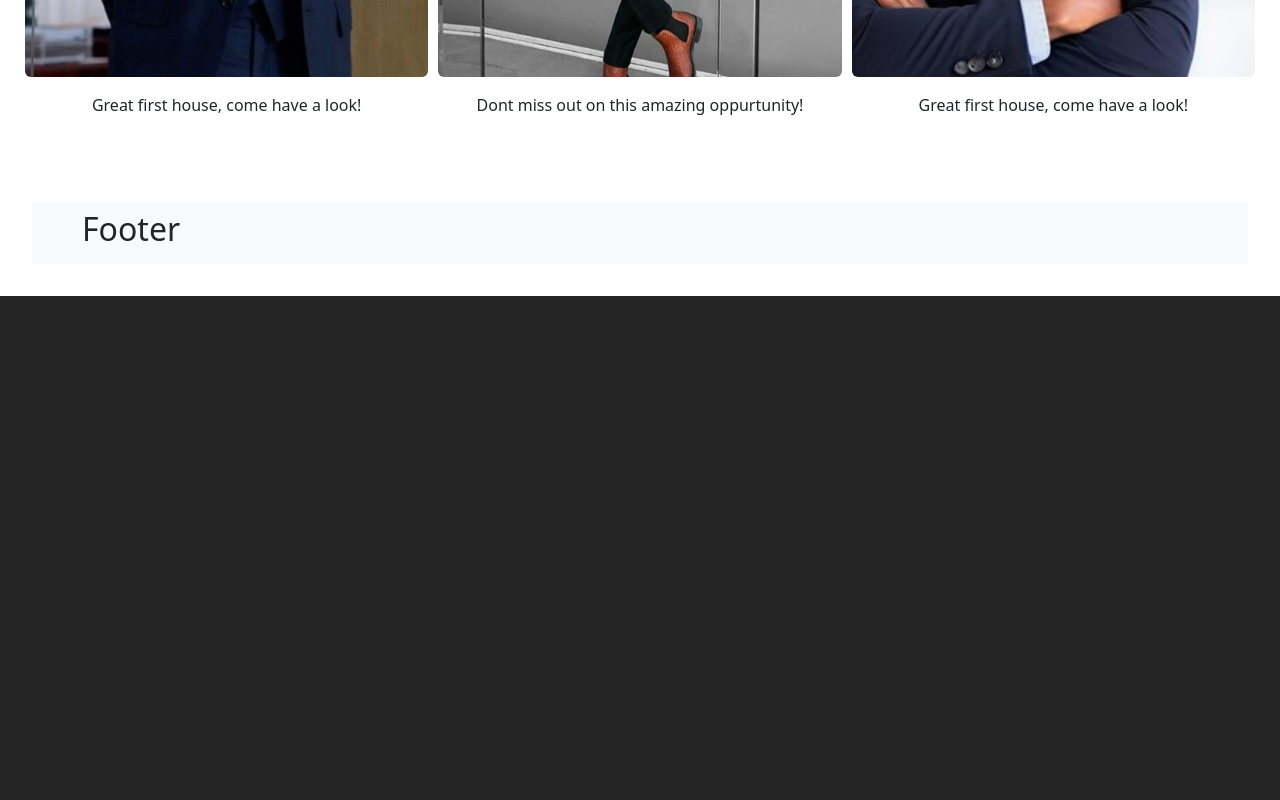
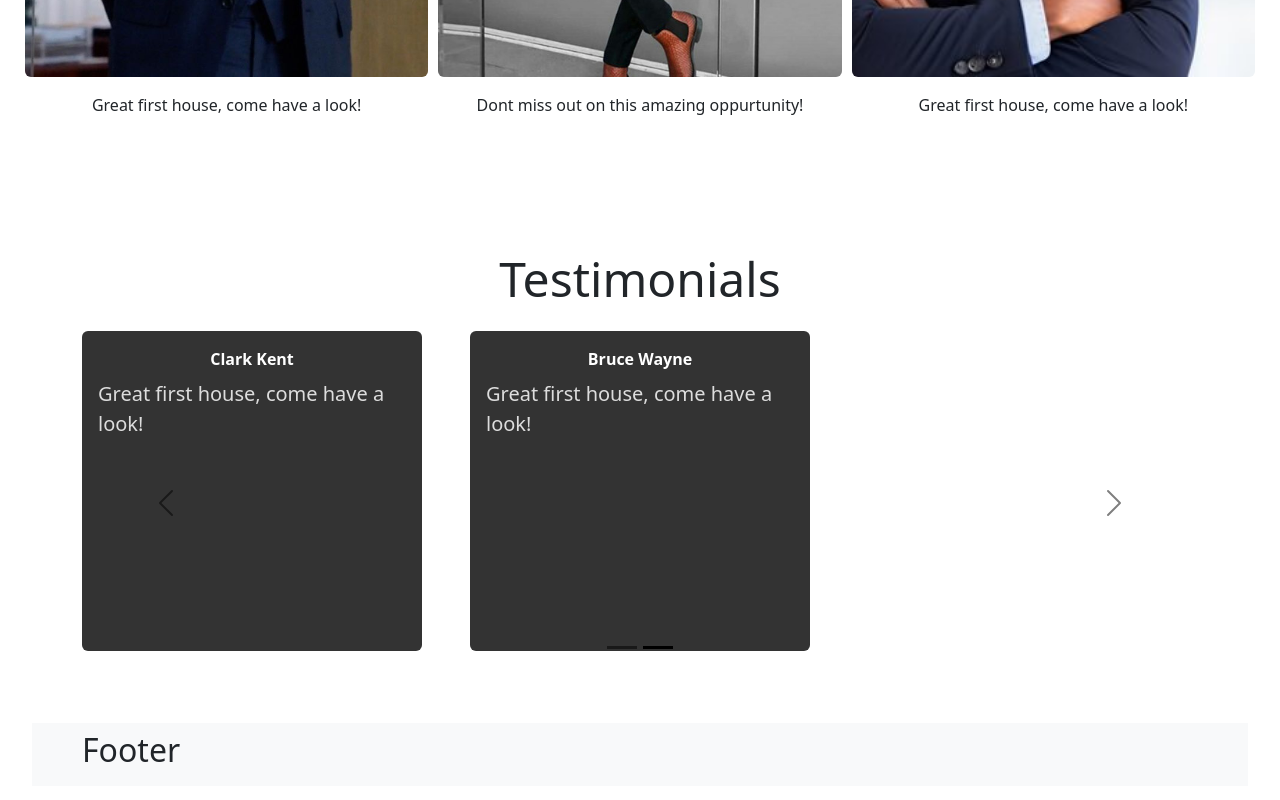
Before and after one commit to Karmveer27/harman-website, a React (Vite) app in the folder frontend/: page / in a window 1280 px wide. Shown: the part 1374-2174 px from the top of the page. Before the commit the page ends 1670 px from the top, so only its background shows below. Built offline with nearby package versions, Linux system fonts and the light colour scheme.

Commit message:
Testimonails done for large screens

```diff
--- a/frontend/src/components/Hero/index.jsx
+++ b/frontend/src/components/Hero/index.jsx
@@ -9,7 +9,7 @@ function Hero() {
             <Col lg={6} md={12} className="mb-4 mb-lg-0">
                 <h1 className="font-weight-bold pb-3">Have Any Questions?</h1>
                 <p className="text-muted text-left">
-                    Lorem ipsum dolor sit amet, consectetur sadipscing elitr, sed diam nonumy eirmod tempor Lorem ipsum dolor sit amet consectetur sadipscing elitr.
+                Harman Singh, an enthusiastic and devoted real estate professional, has joined the industry with a heartfelt mission: to assist individuals in discovering their dream homes and achieving their real estate aspirations in Auckland.
                 </p>
                 <div className="d-flex justify-content-start">
                     <button className="btn btn-warning btn-lg">Contact us</button>
--- /dev/null
+++ b/frontend/src/components/Testimonials/TestCard/index.css
@@ -0,0 +1,18 @@
+.dark-card {
+    background-color: #333;
+    color: #fff;
+    border: none;
+    height: 20rem;
+}
+
+.dark-card .product-title {
+    color: #fff;
+}
+
+.dark-card p {
+    color: #ddd;
+}
+
+.mb-4 {
+    margin-bottom: 1.5rem !important;
+}
--- /dev/null
+++ b/frontend/src/components/Testimonials/TestCard/index.jsx
@@ -0,0 +1,19 @@
+import { Card } from 'react-bootstrap';
+import './index.css'; // Assuming you create a separate CSS file for the custom styles
+
+function TestCard({name,review}) {
+    return (
+        <Card className="dark-card mb-4">
+            <Card.Body>
+                <Card.Title as="div" className="product-title">
+                    <strong>{name}</strong>
+                </Card.Title>
+                <Card.Text as="p">
+                    {review}
+                </Card.Text>
+            </Card.Body>
+        </Card>
+    );
+}
+
+export default TestCard;
--- a/frontend/src/components/Testimonials/index.jsx
+++ b/frontend/src/components/Testimonials/index.jsx
@@ -0,0 +1,40 @@
+import React, { useState } from 'react';
+import { Row, Col, Carousel } from 'react-bootstrap';
+import TestCard from './TestCard';
+
+function Testimonials() {
+    const tempData = [
+        { name: "Zoe Mantis", review: "Great first house, come have a look!" },
+        { name: "Seiko", review: "Great first house, come have a look!" },
+        { name: "Asta Rumi", review: "Great first house, come have a look!" },
+        { name: "Clark Kent", review: "Great first house, come have a look!" },
+        { name: "Bruce Wayne", review: "Great first house, come have a look!" },
+    ];
+
+    const chunkSize = 3;
+    const chunkedData = [];
+    for (let i = 0; i < tempData.length; i += chunkSize) {
+        chunkedData.push(tempData.slice(i, i + chunkSize));
+    }
+
+    return (
+        <div className="container py-5">
+            <h1>Testimonials</h1>
+            <Carousel interval={5000} wrap={true}  data-bs-theme="dark">
+                {chunkedData.map((chunk, chunkIndex) => (
+                    <Carousel.Item key={chunkIndex}>
+                        <Row className="g-5">
+                            {chunk.map((item, index) => (
+                                <Col key={index} lg={4}>
+                                    <TestCard name={item.name} review={item.review} />
+                                </Col>
+                            ))}
+                        </Row>
+                    </Carousel.Item>
+                ))}
+            </Carousel>
+        </div>
+    );
+}
+
+export default Testimonials;
--- a/frontend/src/screens/HomeScreen/index.jsx
+++ b/frontend/src/screens/HomeScreen/index.jsx
@@ -1,11 +1,12 @@
 import Hero from '../../components/Hero'
 import LatestWork from '../../components/LatestWork';
+import Testimonials from '../../components/Testimonials';
 function HomeScreen(){
     return (
         <>
             <Hero />
             <LatestWork />
-
+            <Testimonials />
         </>
     )
 }
```
